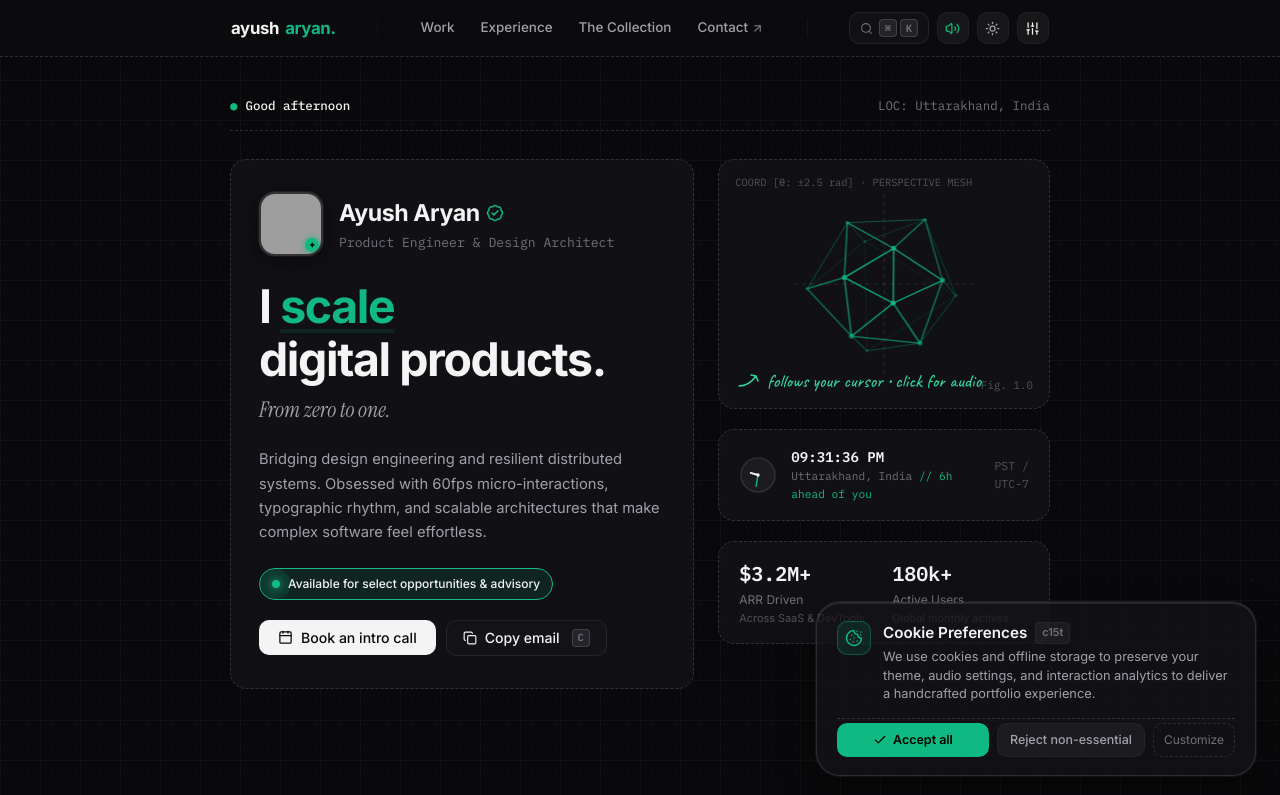
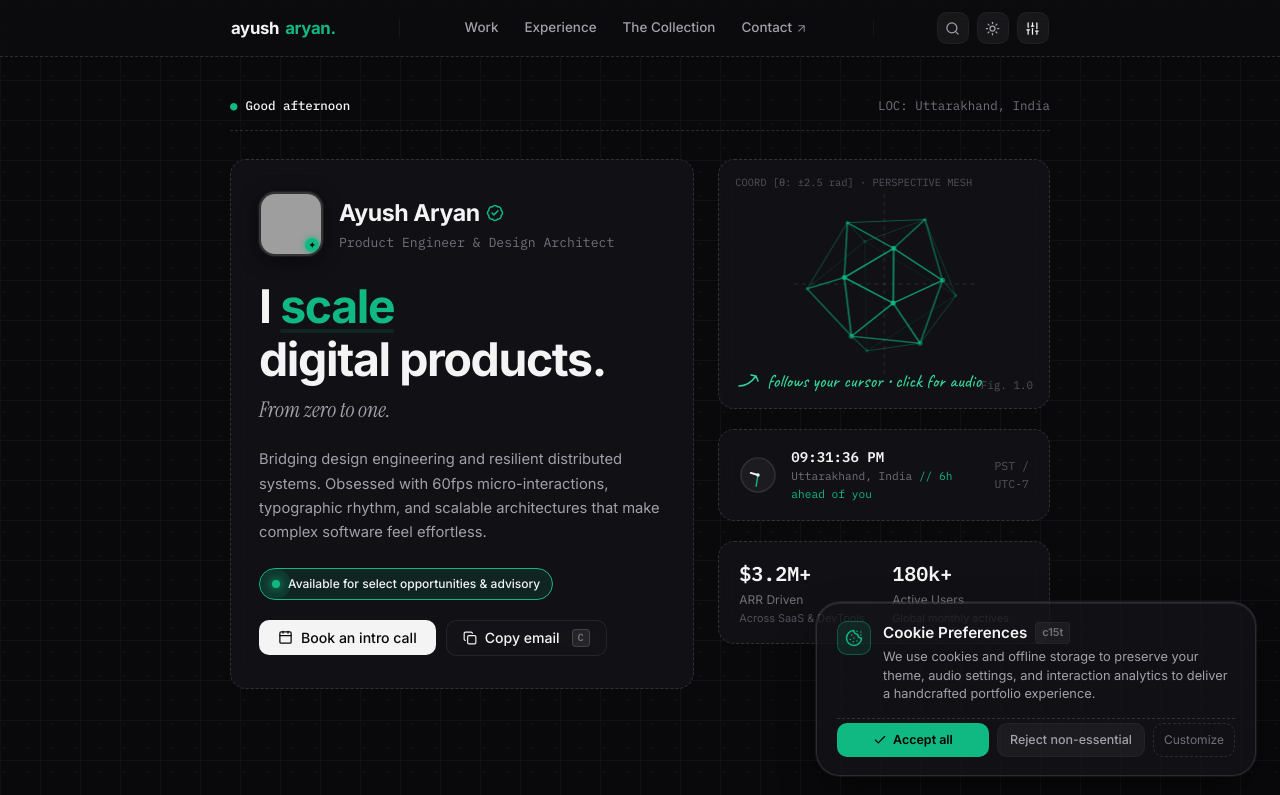
Before and after one commit to ayusharyaneth/Ayush, a React (Vite) app: page / in a window 1280 px wide. Shown: the top 795 px of the page. Built offline with nearby package versions, Linux system fonts and the light colour scheme; grey boxes are pictures that could not be loaded.

Commit message:
Auto sync portfolio: 2026-10-12 21:35:36

```diff
--- a/src/components/Navbar.jsx
+++ b/src/components/Navbar.jsx
@@ -3,8 +3,6 @@ import {
   Sliders,
   Moon,
   Sun,
-  Volume2,
-  VolumeX,
   Search,
   ArrowUpRight
 } from 'lucide-react';
@@ -72,12 +70,6 @@ export default function Navbar({
   const toggleTheme = () => {
     sound.playToggle();
     setTheme((prev) => (prev === 'dark' ? 'light' : 'dark'));
-  };
-
-  const toggleSound = () => {
-    const isMuted = sound.toggleMute();
-    setSoundMuted(isMuted);
-    if (!isMuted) sound.playClick();
   };
 
   const handleNavClick = (e, targetId) => {
@@ -154,37 +146,18 @@ export default function Navbar({
 
         {/* Action Controls & Triggers */}
         <div className="navbar-actions">
-          {/* Command Palette Trigger */}
+          {/* Search Trigger */}
           <button
             onClick={() => {
               sound.playClick();
               onOpenCommand();
             }}
-            className="btn-secondary"
-            style={{
-              padding: '5px 10px',
-              fontSize: '0.78rem',
-              gap: '6px',
-              height: '32px'
-            }}
-            title="Open command palette (⌘K)"
-          >
-            <Search size={13} style={{ color: 'var(--text-muted)' }} />
-            <span style={{ display: 'flex', alignItems: 'center', gap: '3px' }}>
-              <kbd className="kbd-chip">⌘</kbd>
-              <kbd className="kbd-chip">K</kbd>
-            </span>
-          </button>
-
-          {/* Sound Toggle */}
-          <button
-            onClick={toggleSound}
             className="btn-icon"
             style={{ width: '32px', height: '32px' }}
-            title={soundMuted ? 'Unmute interface audio' : 'Mute interface audio'}
-            aria-label="Toggle sound"
+            title="Search (⌘K)"
+            aria-label="Search"
           >
-            {soundMuted ? <VolumeX size={15} /> : <Volume2 size={15} style={{ color: 'var(--accent)' }} />}
+            <Search size={15} />
           </button>
 
           {/* Theme Quick Toggle */}
```
